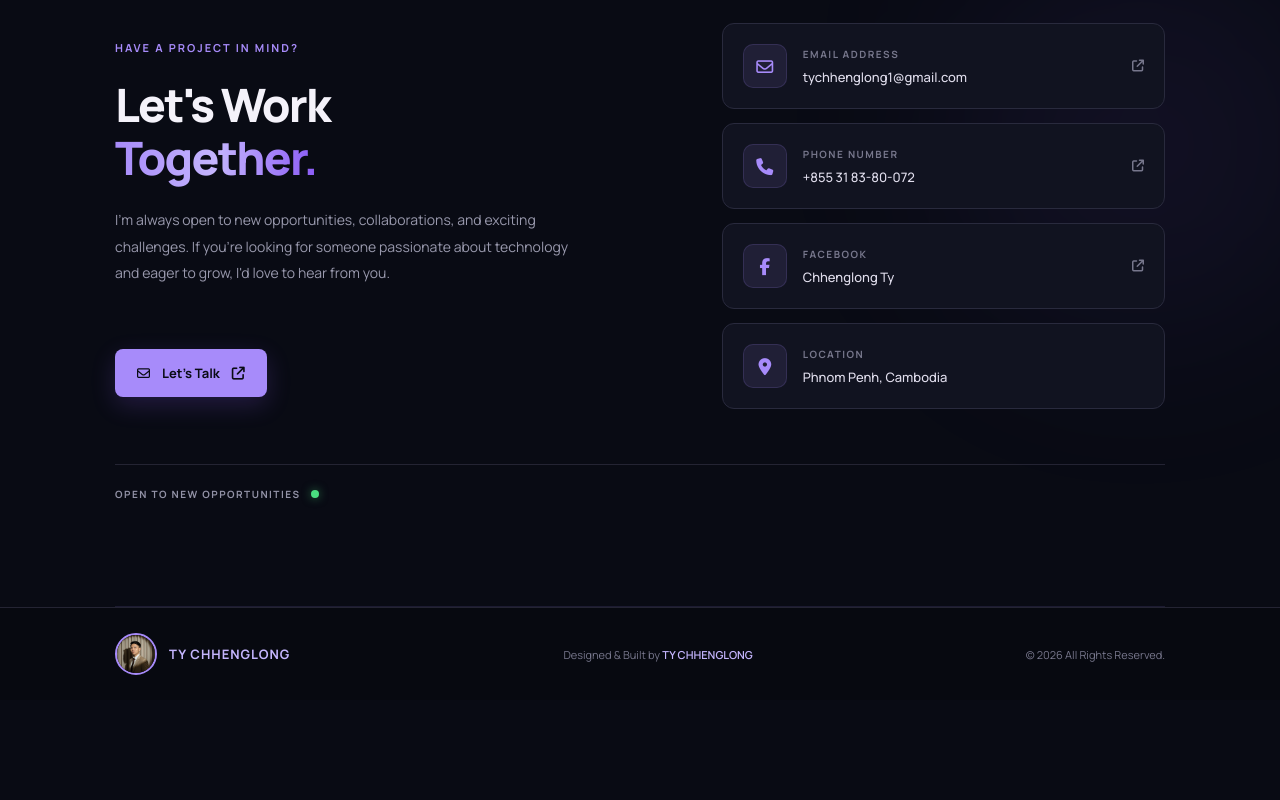
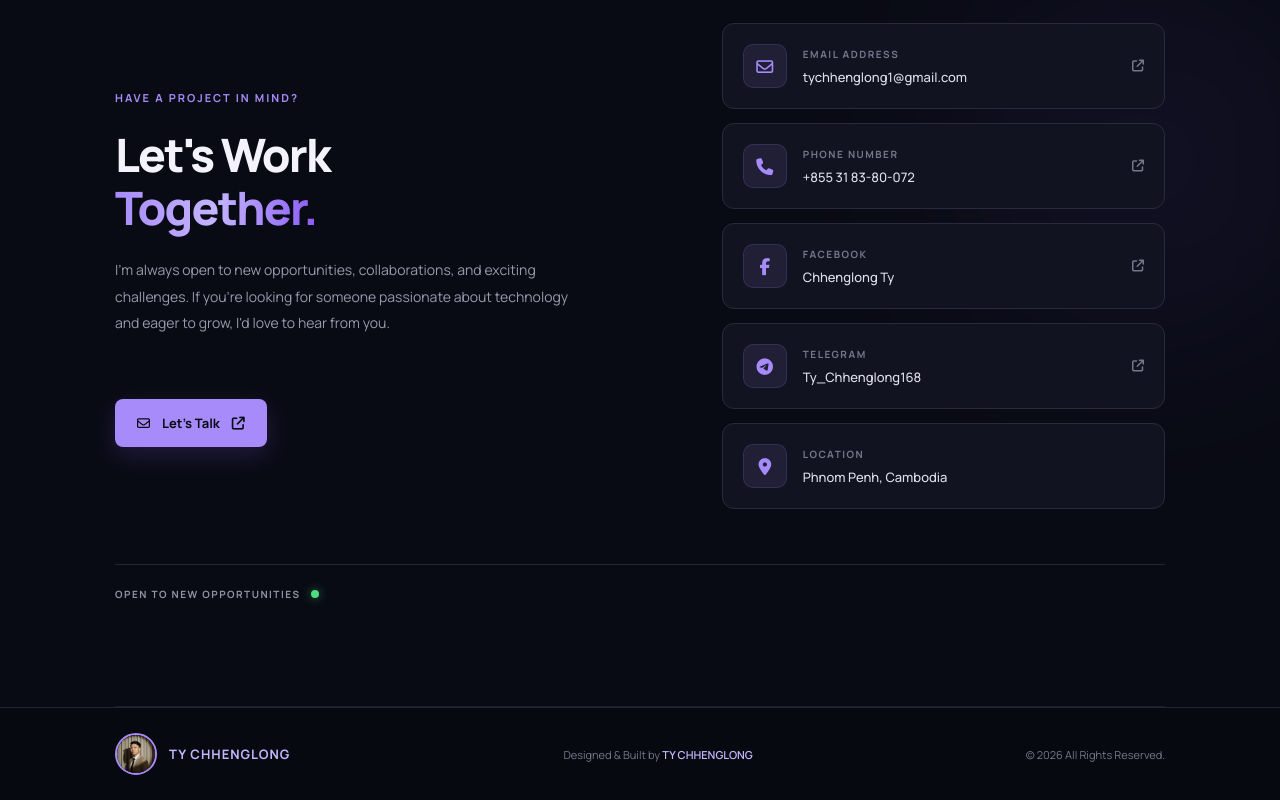
Before and after one commit to TyChhenglong/My-Portfolio, a plain HTML site: page index.html in a window 1280 px wide. Shown: the part 4889-5689 px from the top of the page. Before the commit the page ends 5589 px from the top, so only its background shows below. Drawn offline with Linux system fonts and the light colour scheme.

Commit message:
Updte portfolio

```diff
--- a/index.html
+++ b/index.html
@@ -509,6 +509,20 @@
 
                 </a>
 
+                <a href="https://t.me/Ty_Chhenglong168" target="_blank" rel="noopener noreferrer" class="contact-card">
+
+                    <div class="contact-icon">
+                        <i class="fa-brands fa-telegram"></i>
+                    </div>
+
+                    <div class="contact-text">
+                        <small>TELEGRAM</small>
+                        <span>Ty_Chhenglong168</span>
+                    </div>
+
+                    <i class="fa-solid fa-arrow-up-right-from-square contact-arrow"></i>
+                </a>
+
                 <div class="contact-card">
                     <div class="contact-icon">
                         <i class="fa-solid fa-location-dot"></i>
--- a/style.css
+++ b/style.css
@@ -1262,6 +1262,10 @@ body {
     color: #22c55e;
 }
 
+/* telegram */
+.contact-card:hover .fa-telegram {
+    color: #23b6ff;
+}
 /* Location Hover */
 .contact-card:hover .fa-location-dot {
     color: #f2f1f5;
```
